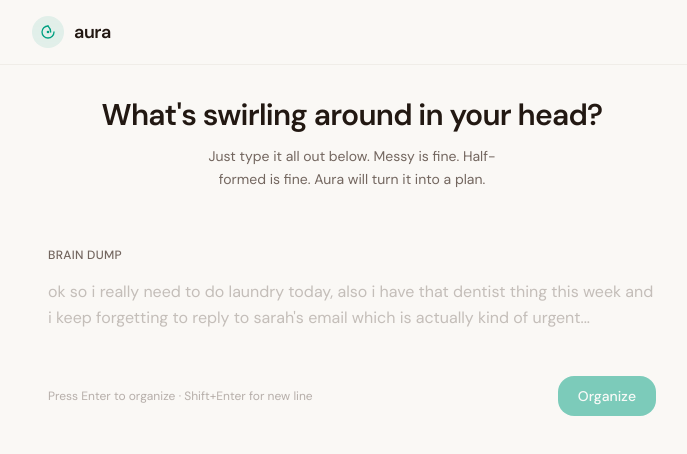
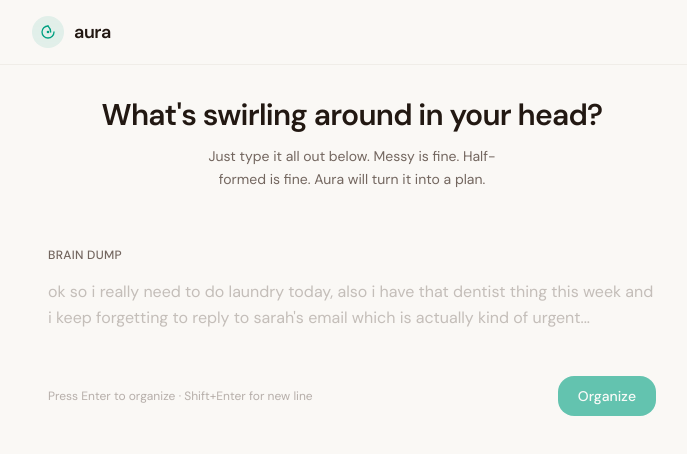
Before and after one commit to teresal92/aura, a Next.js app: page / in a window 1280 px wide. Shown: the top 454 px of the page, without its empty margins (288-975 px from the left). Built offline with nearby package versions, Linux system fonts and the light colour scheme.

Commit message:
fix: add TaskInput hover/disabled states

```diff
--- a/src/components/TaskInput.tsx
+++ b/src/components/TaskInput.tsx
@@ -74,7 +74,8 @@ export function TaskInput() {
       <div
         className={cn(
           'aura-card relative overflow-hidden',
-          'focus-within:border-primary/40',
+          'transition-colors focus-within:border-primary/40',
+          !isInputLoading && 'hover:border-primary/30',
           isInputLoading && 'opacity-80'
         )}
       >
@@ -95,7 +96,7 @@ export function TaskInput() {
           className={cn(
             'w-full resize-none bg-transparent px-4 py-3 text-base leading-relaxed',
             'placeholder:text-muted-foreground/40 placeholder:leading-relaxed',
-            'focus:outline-none disabled:cursor-not-allowed',
+            'focus:outline-none disabled:cursor-not-allowed disabled:text-muted-foreground',
             'text-foreground'
           )}
           aria-label="Type your thoughts, tasks, or brain dump here"
@@ -108,7 +109,10 @@ export function TaskInput() {
           <button
             onClick={handleSubmit}
             disabled={!input.trim() || isInputLoading}
-            className="aura-btn-primary"
+            className={cn(
+              'aura-btn-primary',
+              'disabled:cursor-not-allowed disabled:opacity-60 disabled:hover:shadow-none'
+            )}
             aria-label="Organize tasks"
           >
             {isInputLoading ? 'Organizing...' : 'Organize'}
```
